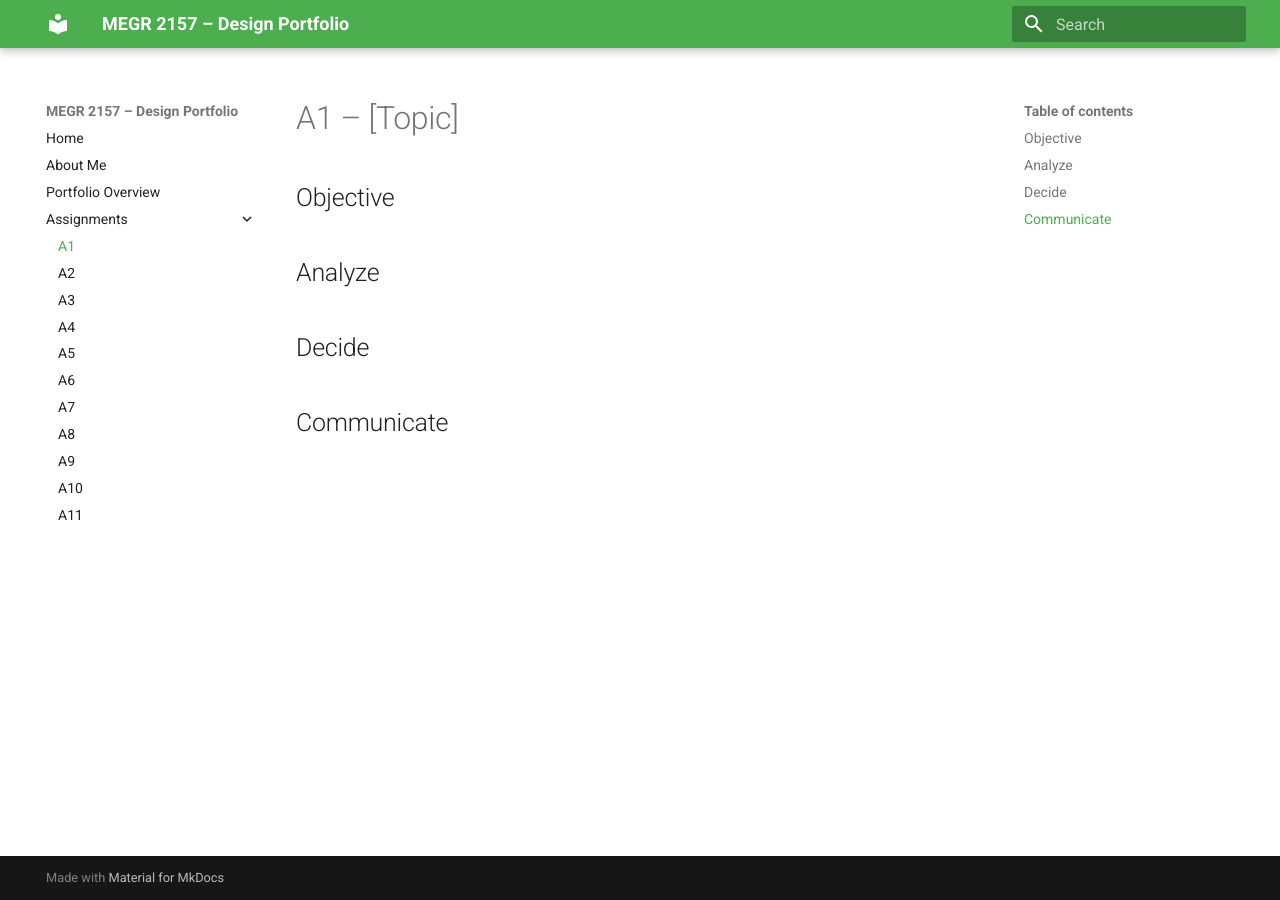
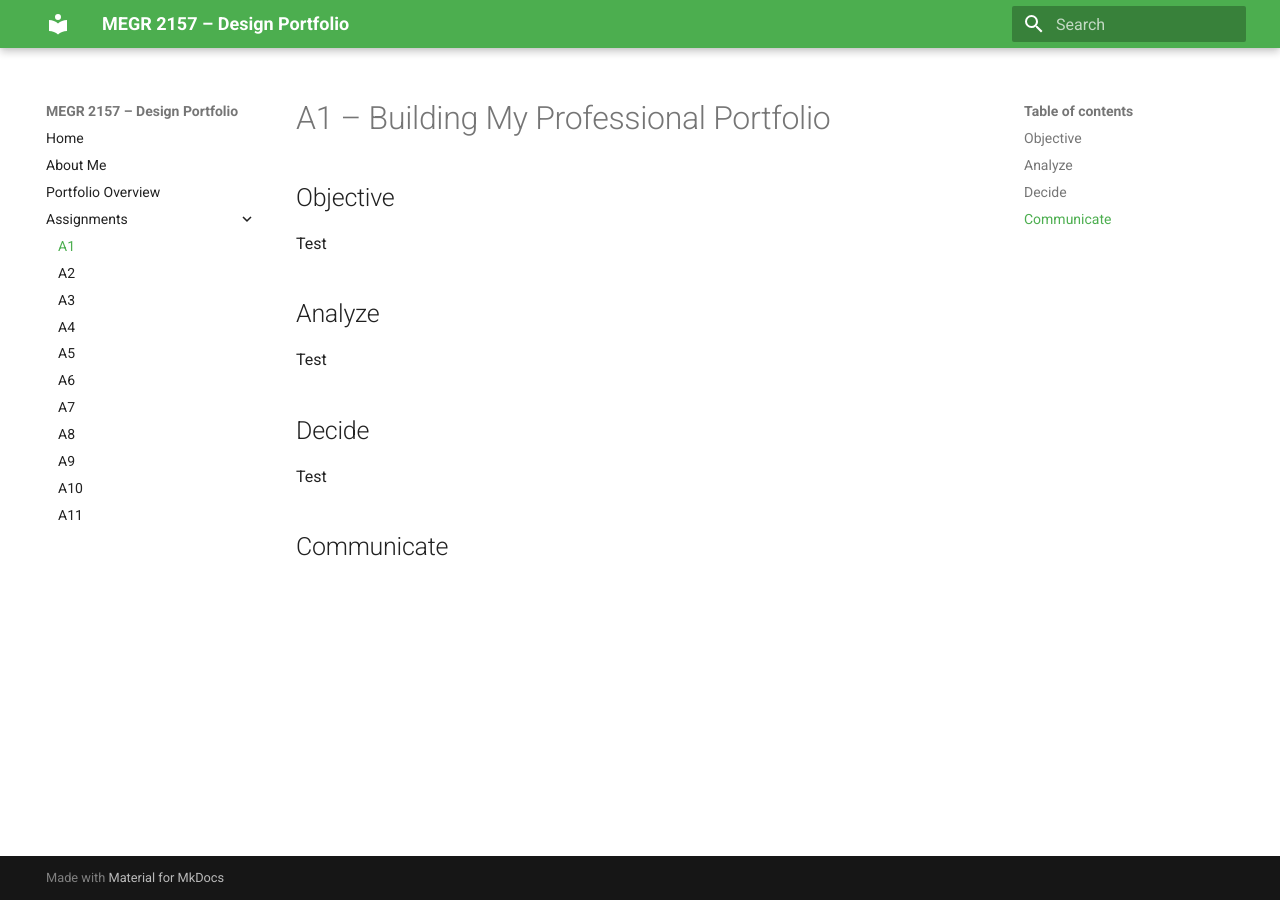
Before and after one commit to chrisclade/megr2157-portfolio, an MkDocs documentation site: the page built from docs/assignments/A01/index.md, in a window 1280 px wide. Built offline with MkDocs 1.6.1 and Material for MkDocs 9.7.7, drawn with Linux system fonts in a browser that asks for light colours.

Commit message:
A1 Testing

```diff
--- a/docs/assignments/A01/index.md
+++ b/docs/assignments/A01/index.md
@@ -1,12 +1,13 @@
-# A1 – [Topic]
+# A1 – Building My Professional Portfolio
 
 ## Objective
-
+Test
 
 ## Analyze
 
-
+Test
 ## Decide
 
+Test
 
 ## Communicate
```
